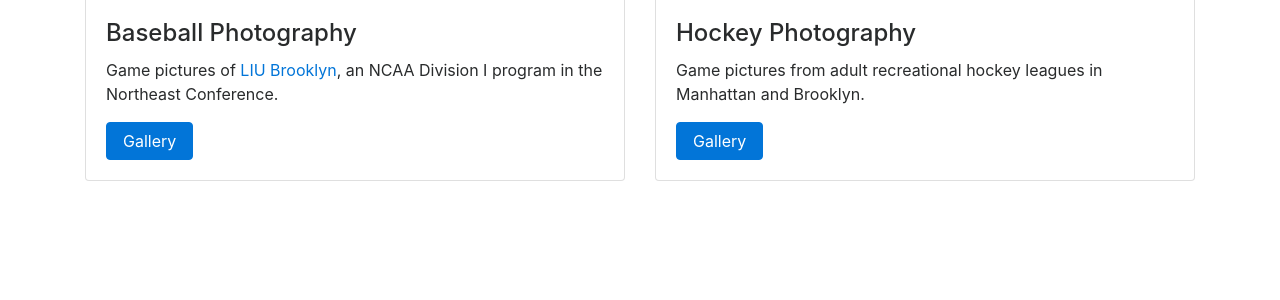
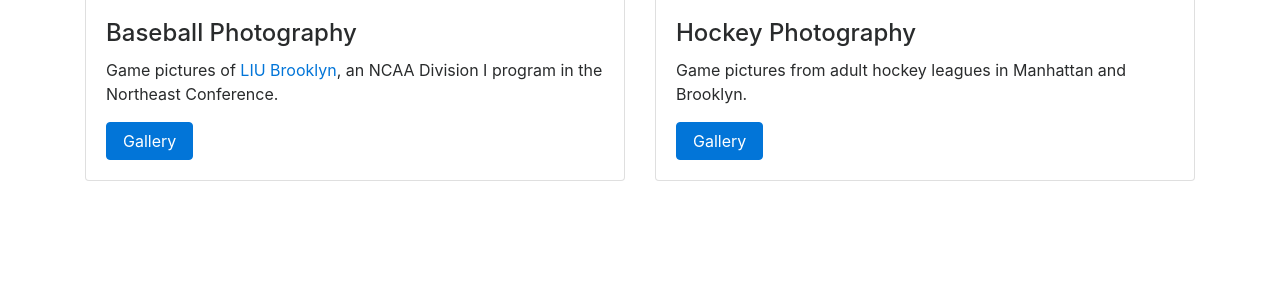
Before and after one commit to briancurtin/website, a Flask app: page / in a window 1280 px wide. Shown: the part 475-775 px from the top of the page. Run offline with Flask 2, Linux system fonts and the light colour scheme; some libraries are stand-ins or nearby versions.

Commit message:
remove recreational, sounds weird

```diff
--- a/app/templates/index.html
+++ b/app/templates/index.html
@@ -25,8 +25,8 @@
            alt="Card image cap">
       <div class="card-block">
         <h4 class="card-title">Hockey Photography</h4>
-        <p class="card-text">Game pictures from adult recreational hockey
-                             leagues in Manhattan and Brooklyn.</p>
+        <p class="card-text">Game pictures from adult hockey leagues in
+                             Manhattan and Brooklyn.</p>
         <a href="/photography/hockey" class="btn btn-primary">Gallery</a>
       </div>
     </div>
```
